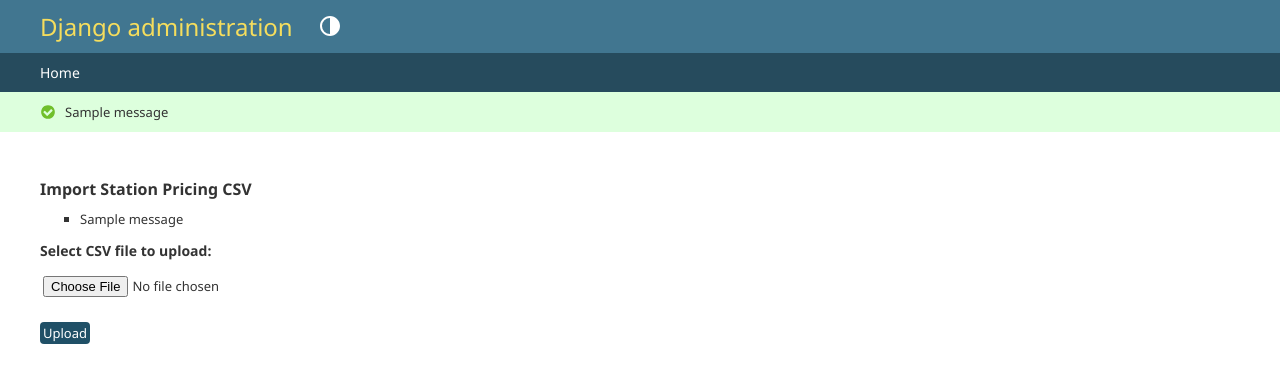
After one commit to andy-defreitas8/SR-Django, a Django app: template stations/templates/admin/upload_csv_form.html in a window 1280 px wide. The commit adds this page. Shown: the top 383 px of the page. Run offline with Django 5.2, Linux system fonts and the light colour scheme; the template is opened without the code that fills it, so the values that code supplies are empty; tables that the repository leaves empty hold one stand-in row (values such as "Sample post"); one stand-in notice (Sample message) is shown.

Commit message:
added and validated the upload csv button to pricing sheet page

```diff
--- a/stations/templates/admin/pricing_sheet_changelist.html
+++ b/stations/templates/admin/pricing_sheet_changelist.html
@@ -3,6 +3,9 @@
 {% block object-tools-items %}
   {{ block.super }}
   <li>
-    <a href="{% url 'admin:export_pricing_csv' %}" class="button">Export Station Pricing CSV</a>
+    <a href="{% url 'admin:upload_pricing_csv' %}" class="button">Import CSV</a>
+  </li>
+  <li>
+    <a href="{% url 'admin:export_pricing_csv' %}" class="button">Export CSV</a>
   </li>
 {% endblock %}
--- /dev/null
+++ b/stations/templates/admin/upload_csv_form.html
@@ -0,0 +1,22 @@
+{% extends "admin/base_site.html" %}
+
+{% block content %}
+  <h2>Import Station Pricing CSV</h2>
+
+  {% if messages %}
+    <ul class="messages">
+      {% for message in messages %}
+        <li class="{{ message.tags }}">{{ message }}</li>
+      {% endfor %}
+    </ul>
+  {% endif %}
+
+  <form method="post" enctype="multipart/form-data">
+    {% csrf_token %}
+    <p><strong>Select CSV file to upload:</strong></p>
+    <input type="file" name="csv_file" accept=".csv" required>
+    <br><br>
+    <button type="submit" class="button default">Upload</button>
+  </form>
+
+{% endblock %}
```
Also changed, not shown: stations/admin.py (+23 -3 lines).
